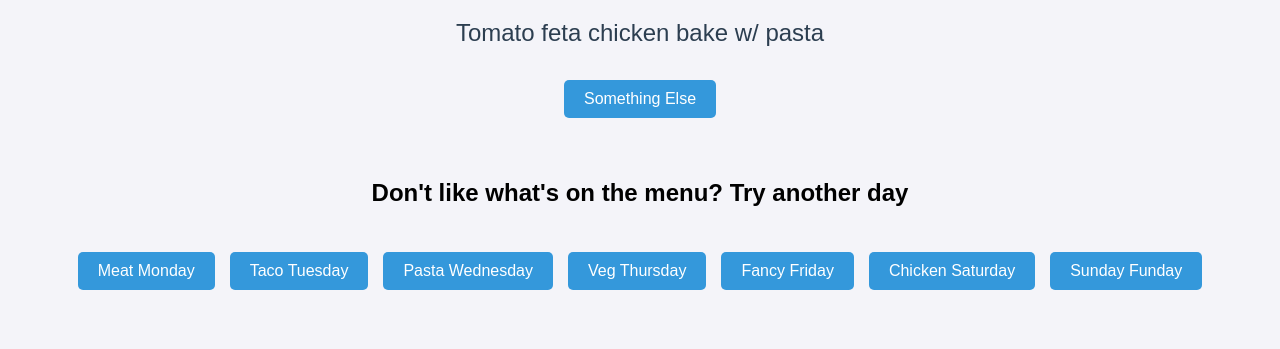
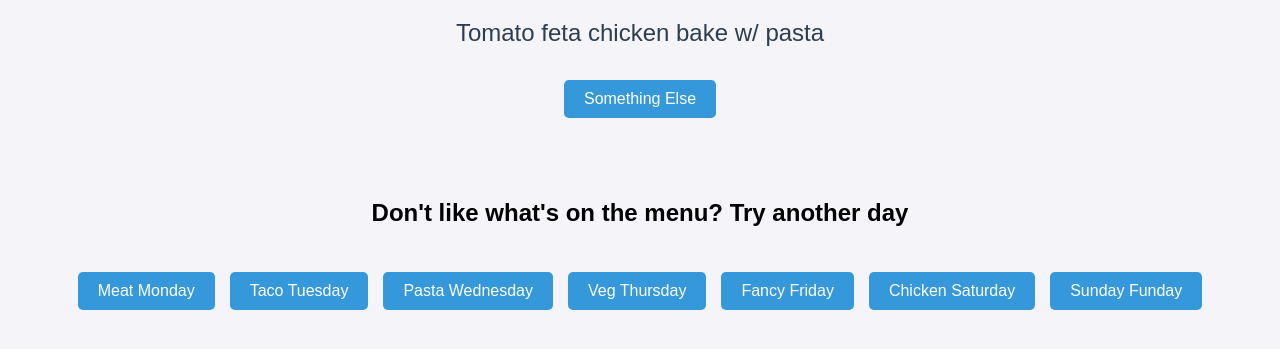
Before and after one commit to meteorlologist/meteorlologist.github.io, a plain HTML site: page index.html in a window 1280 px wide. Shown: the part 81-430 px from the top of the page. Drawn offline with Linux system fonts and the light colour scheme.

Commit message:
Update index.html

```diff
--- a/index.html
+++ b/index.html
@@ -81,11 +81,9 @@
     <h1>What's for Dinner?</h1>
     <div id="menu-item">Loading today's menu...</div>
     <button onclick="showNewOption()">Something Else</button>
-    <br><br>
 
-    <h2>Don't like what's on the menu? Try another day</h2>
+    <h2><br><br>Don't like what's on the menu? Try another day</h2>
     <div id="day-buttons"></div>
-
     <div id="day-options"></div>
 
     <script>
```
